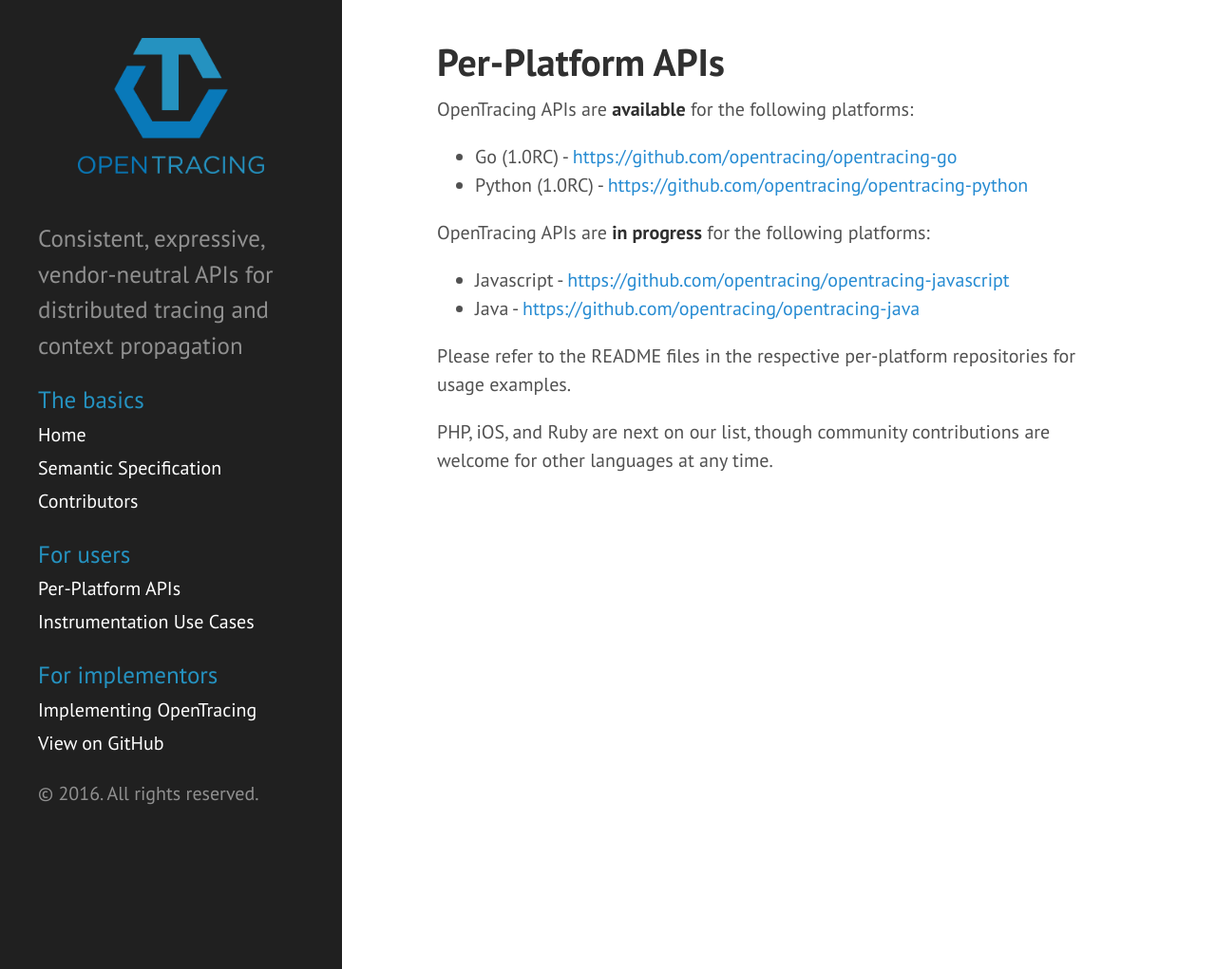
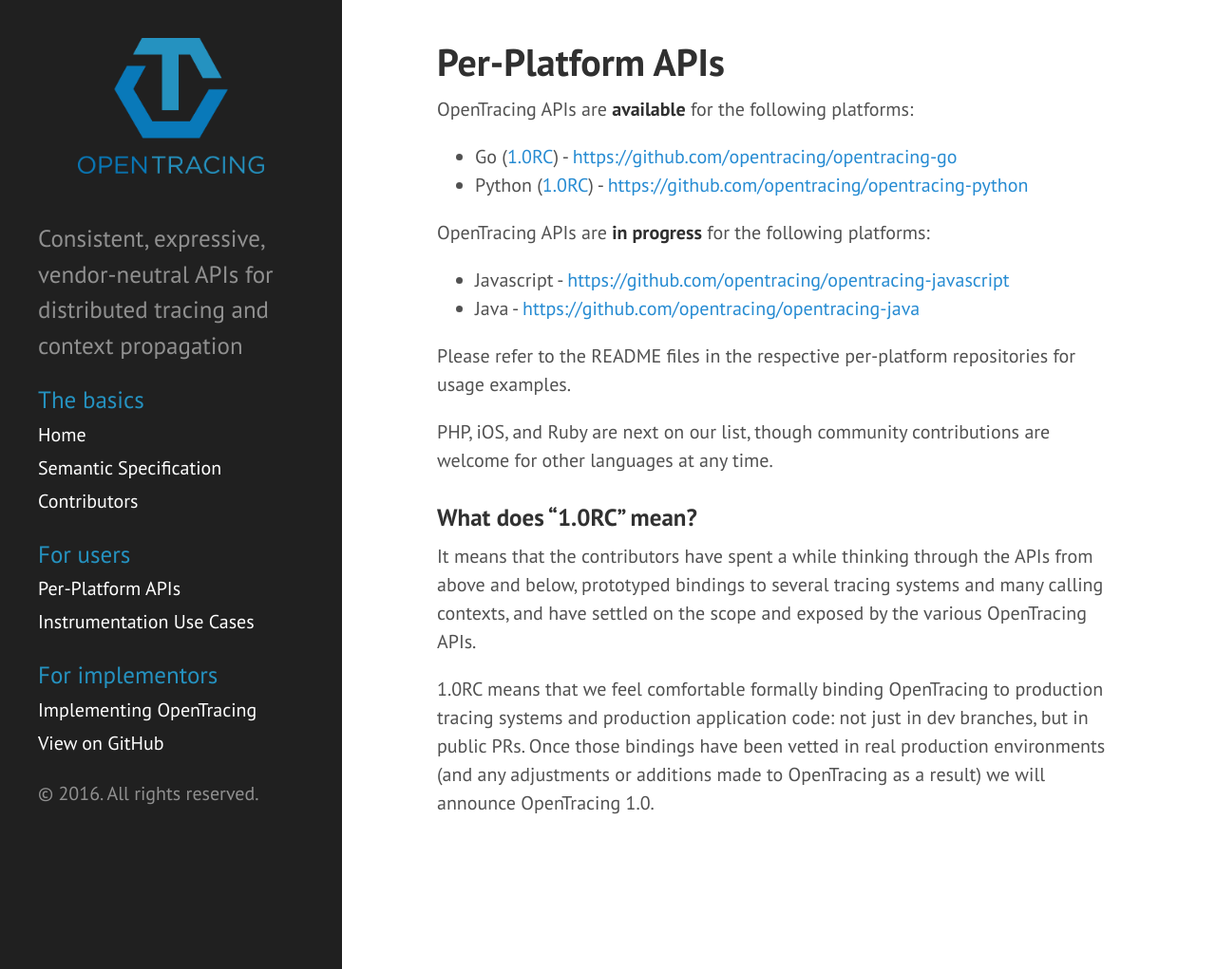
Before and after one commit to opentracing/opentracing.io, a Jekyll site: the page built from apis.md, in a window 1280 px wide and 1021 px high. Shown: the whole window at 95% size. Built offline with Jekyll 4.4.1, drawn with Linux system fonts in a browser that asks for light colours.

Commit message:
v1rc text

```diff
--- a/apis.md
+++ b/apis.md
@@ -4,8 +4,8 @@
 ---
 OpenTracing APIs are **available** for the following platforms:
 
-* Go (1.0RC) - [https://github.com/opentracing/opentracing-go](https://github.com/opentracing/opentracing-go)
-* Python (1.0RC) - [https://github.com/opentracing/opentracing-python](https://github.com/opentracing/opentracing-python)
+* Go ([1.0RC](#v1rc)) - [https://github.com/opentracing/opentracing-go](https://github.com/opentracing/opentracing-go)
+* Python ([1.0RC](#v1rc)) - [https://github.com/opentracing/opentracing-python](https://github.com/opentracing/opentracing-python)
 
 OpenTracing APIs are **in progress** for the following platforms:
 
@@ -15,3 +15,11 @@
 Please refer to the README files in the respective per-platform repositories for usage examples.
 
 PHP, iOS, and Ruby are next on our list, though community contributions are welcome for other languages at any time.
+
+<div id="v1rc"></div>
+
+### What does "1.0RC" mean?
+
+It means that the contributors have spent a while thinking through the APIs from above and below, prototyped bindings to several tracing systems and many calling contexts, and have settled on the scope and exposed by the various OpenTracing APIs.
+
+1.0RC means that we feel comfortable formally binding OpenTracing to production tracing systems and production application code: not just in dev branches, but in public PRs. Once those bindings have been vetted in real production environments (and any adjustments or additions made to OpenTracing as a result) we will announce OpenTracing 1.0.
```
